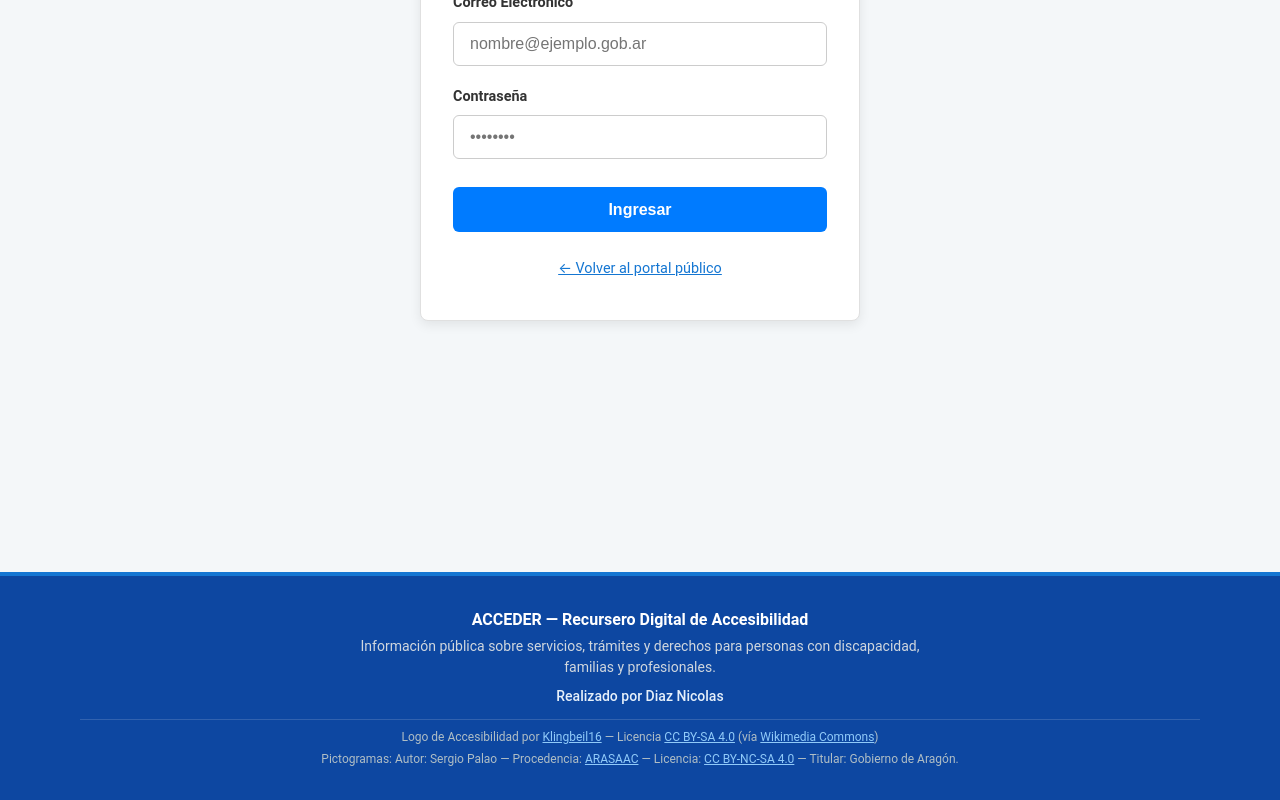
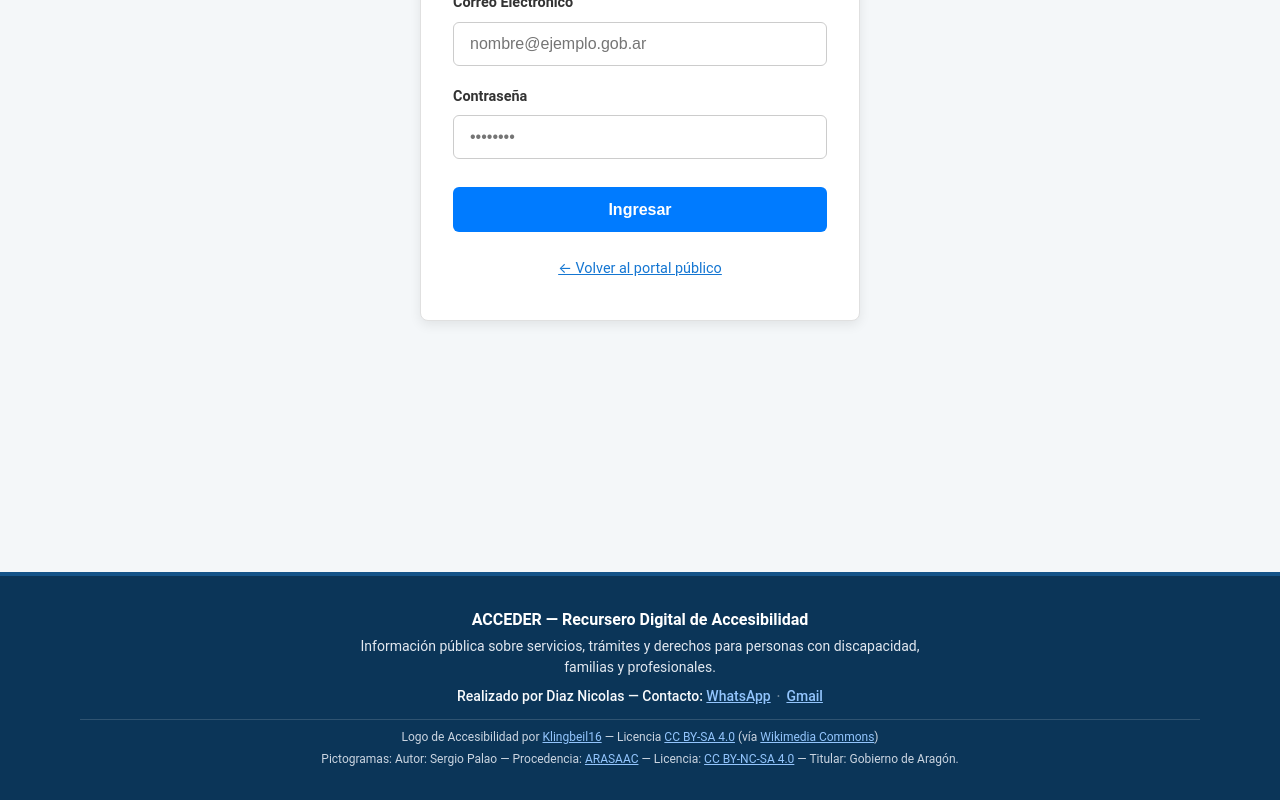
Before and after one commit to tlfnico/acceder, a Next.js app: page /admin/login in a window 1280 px wide. Shown: the part 356-1156 px from the top of the page. Built offline with nearby package versions, Linux system fonts and the light colour scheme; no server answers.

Commit message:
feat: add global styles, home page, and core component styles

```diff
--- a/src/app/globals.css
+++ b/src/app/globals.css
@@ -1,14 +1,17 @@
 /*
  * ACCEDER - Estilos Globales e Identidad Visual Institucional
  *
- * Paleta de colores oficial:
- * - #F4F7F9: Fondo principal y de superficie
- * - #007BFF: Azul de acción y enlaces
- * - #1476D2: Azul primario medio
- * - #0D47A1: Azul primario oscuro (encabezados, marcas)
- * - #1976D2: Azul secundario
- * - #29B6F6: Azul claro / resaltados
- * - #333333: Texto principal oscuro (alto contraste)
+ * Paleta institucional afinada (Alta accesibilidad WCAG AAA / AA):
+ * - #F4F7F9: Fondo principal y de superficie general
+ * - #0B3558: Azul marino profundo institucional (12.6:1 - WCAG AAA)
+ * - #145388: Azul intermedio institucional
+ * - #0B63D8: Azul zafiro para enlaces y acciones (5.58:1 - WCAG AA)
+ * - #084CA8: Azul oscuro para hover (7.6:1 - WCAG AAA)
+ * - #38BDF8: Celeste cielo suave para acentos y foco sobre fondos oscuros (6.44:1)
+ * - #1E293B: Carbón pizarra para texto principal (15.8:1 - WCAG AAA)
+ * - #475569: Pizarra medio para texto secundario (7.08:1 - WCAG AAA)
+ * - #B0BEC5: Borde gris neutro uniforme para delimitación de tarjetas
+ * - #EBF3FA: Azul hielo tenue para insignias y píldoras
  *
  * Tipografía: Roboto, sans-serif
  */
@@ -16,21 +19,24 @@
 :root {
   /* Paleta institucional de colores */
   --color-bg-light: #F4F7F9;
-  --color-primary-dark: #0D47A1;
-  --color-primary-medium: #1476D2;
-  --color-primary: #1976D2;
-  --color-action: #007BFF;
-  --color-action-hover: #0056b3;
-  --color-highlight: #29B6F6;
-  --color-text: #333333;
-  --color-text-muted: #555555;
+  --color-primary-dark: #0B3558;
+  --color-primary-medium: #145388;
+  --color-primary: #1A639B;
+  --color-action: #0B63D8;
+  --color-action-hover: #084CA8;
+  --color-highlight: #38BDF8;
+  --color-text: #1E293B;
+  --color-text-muted: #475569;
   --color-background: #F4F7F9;
   --color-surface: #FFFFFF;
-  --color-border: #D0D7DE;
+  --color-border: #B0BEC5;
+  --color-border-subtle: #E2E8F0;
+  --color-badge-bg: #EBF3FA;
+  --color-badge-text: #0B3558;
 
   /* Foco accesible */
-  --color-focus: #0D47A1;
-  --color-focus-outline: 3px solid #007BFF;
+  --color-focus: #0B3558;
+  --color-focus-outline: 3px solid #0B63D8;
 
   /* Tipografía institucional */
   --font-family: Roboto, -apple-system, BlinkMacSystemFont, "Segoe UI", Oxygen-Sans, Ubuntu, Cantarell, "Helvetica Neue", sans-serif;
--- a/src/components/Footer.module.css
+++ b/src/components/Footer.module.css
@@ -23,16 +23,38 @@
 
 .text {
   font-size: var(--font-size-sm);
-  color: #D0D7DE;
+  color: #E2E8F0;
   max-width: 600px;
   margin: 0 auto;
 }
 
 .credit {
   font-size: var(--font-size-sm);
-  color: #E6F0FA;
+  color: #F8FAFC;
   margin-top: var(--space-xs);
   font-weight: var(--font-weight-medium);
+}
+
+.contactLink {
+  color: #93C5FD;
+  text-decoration: underline;
+  font-weight: var(--font-weight-medium);
+  transition: color var(--transition-fast);
+}
+
+.contactLink:hover {
+  color: #FFFFFF;
+}
+
+.contactLink:focus-visible {
+  outline: 3px solid var(--color-highlight);
+  outline-offset: 2px;
+  border-radius: var(--border-radius-sm);
+}
+
+.separator {
+  color: rgba(255, 255, 255, 0.4);
+  margin: 0 0.15rem;
 }
 
 .attribution {
@@ -40,7 +62,7 @@
   padding-top: var(--space-sm);
   border-top: 1px solid rgba(255, 255, 255, 0.15);
   font-size: var(--font-size-xs);
-  color: #B0BEC5;
+  color: #CBD5E1;
   display: flex;
   flex-direction: column;
   gap: var(--space-xs);
@@ -51,7 +73,7 @@
 }
 
 .attributionLink {
-  color: #90CAF9;
+  color: #93C5FD;
   text-decoration: underline;
 }
 
--- a/src/components/Footer.tsx
+++ b/src/components/Footer.tsx
@@ -9,7 +9,30 @@ export const Footer: React.FC = () => {
         <p className={styles.text}>
           Información pública sobre servicios, trámites y derechos para personas con discapacidad, familias y profesionales.
         </p>
-        <p className={styles.credit}>Realizado por Diaz Nicolas</p>
+        <p className={styles.credit}>
+          Realizado por Diaz Nicolas — Contacto:{" "}
+          <a
+            href="https://wa.me/5492245474737"
+            target="_blank"
+            rel="noopener noreferrer"
+            className={styles.contactLink}
+            aria-label="Contactar a Diaz Nicolas por WhatsApp al 2245 474737 (se abre en nueva pestaña)"
+            title="Enviar mensaje por WhatsApp (2245 474737)"
+          >
+            WhatsApp
+          </a>
+          <span className={styles.separator} aria-hidden="true"> · </span>
+          <a
+            href="https://mail.google.com/mail/?view=cm&fs=1&to=diaznicolas1704@gmail.com"
+            target="_blank"
+            rel="noopener noreferrer"
+            className={styles.contactLink}
+            aria-label="Enviar correo a diaznicolas1704@gmail.com abriendo Gmail en una nueva pestaña"
+            title="Redactar correo en Gmail a diaznicolas1704@gmail.com"
+          >
+            Gmail
+          </a>
+        </p>
         <div className={styles.attribution}>
           <p>
             Logo de Accesibilidad por{" "}
```
Also changed, not shown: src/app/modulos/[id]/categorias/[id_categoria]/page.module.css (+9 -8 lines), src/app/page.module.css (+25 -2 lines), src/app/page.tsx (+13 -3 lines), src/components/CategoryCard.module.css (+17 -4 lines), src/components/ContentCard.module.css (+33 -8 lines), src/components/ModuleCard.module.css (+17 -2 lines).
